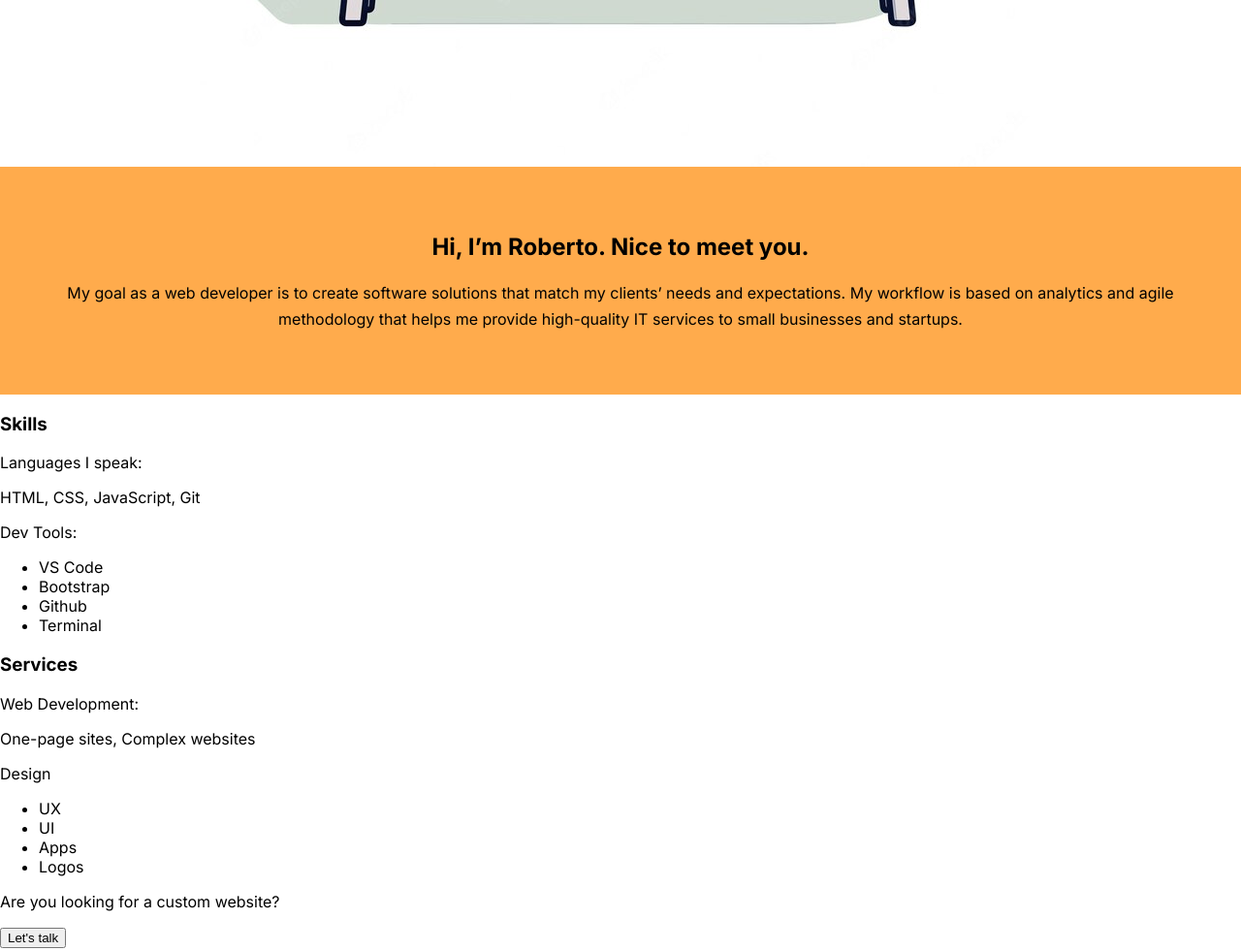
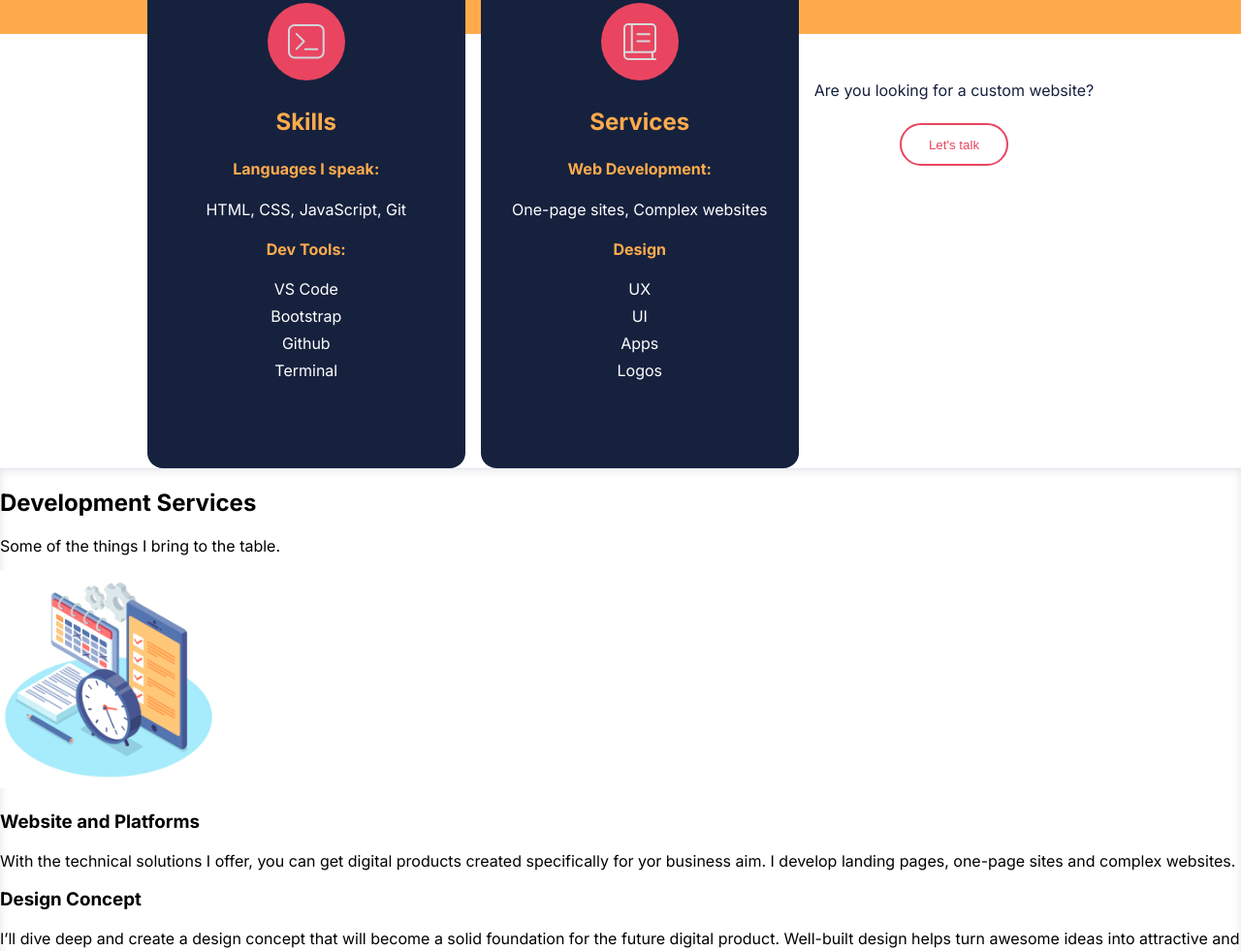
Before and after one commit to Mrtetif/Web-Portfolio-Roberto, a plain HTML site: page index.html in a window 1280 px wide. Shown: the part 1115-2096 px from the top of the page at 97% size. Drawn offline with Linux system fonts and the light colour scheme.

Commit message:
Section Introduction - Skills

```diff
--- a/index.html
+++ b/index.html
@@ -14,10 +14,10 @@
       rel="stylesheet"
     />
   </head>
-  <body>
     <header>
       <div class="header">
-        <img src="./assets/img/logo.svg" alt="Rob Logo" /><button>
+        <img src="./assets/img/svg/logo.svg" alt="Rob Logo" />
+        <button class="btn-secondary">
           Say Hello
         </button>
       </div>
@@ -25,11 +25,11 @@
     <section class="hero">
       <h1>Design, Frontend Development</h1>
       <p>Bringing Ideas to life</p>
-      <img class="avatar" src="./assets/img/Avatar.svg" alt="Rob Avatar" />
+      <img class="avatar" src="./assets/img/svg/Avatar.svg" alt="Rob Avatar" />
       <br />
       <img
         class="hero-foot"
-        src="./assets/img/computer-monitor-with-plant-potted-plant-it_410516-87503.jpg"
+        src="./assets/img/computer-monitor-with-plant-potted-plant-it_410516-87503.png"
         alt="Computer"
       />
     </section>
@@ -44,12 +44,13 @@
         </p>
       </div>
     </section>
-    <section class="skills">
+    <section class="skills center">
       <div>
+        <img src="./assets/img/svg/skillsIcon.svg" alt="Skills Icon" />
         <h3>Skills</h3>
-        <p>Languages I speak:</p>
+        <h4>Languages I speak:</h4>
         <p>HTML, CSS, JavaScript, Git</p>
-        <p>Dev Tools:</p>
+        <h4>Dev Tools:</h4>
         <ul>
           <li>VS Code</li>
           <li>Bootstrap</li>
@@ -58,10 +59,11 @@
         </ul>
       </div>
       <div>
+        <img src="./assets/img/svg/servicesIcon.svg" alt="Services Icon" />
         <h3>Services</h3>
-        <p>Web Development:</p>
+        <h4>Web Development:</h4>
         <p>One-page sites, Complex websites</p>
-        <p>Design</p>
+        <h4>Design</h4>
         <ul>
           <li>UX</li>
           <li>UI</li>
@@ -69,10 +71,10 @@
           <li>Logos</li>
         </ul>
       </div>
-      <p>Are you looking for a custom website?</p>
-      <button>Let's talk</button>
+      <span> Are you looking for a custom website? <br /> <button class="btn center">Let's talk</button></span>
+
     </section>
-    <section class="Development">
+    <section class="development">
       <h2>Development Services</h2>
       <p>Some of the things I bring to the table.</p>
       <img style="width: 14rem" src="./assets/img/4894122.jpg" alt="" />
--- a/main.css
+++ b/main.css
@@ -24,6 +24,7 @@ body {
 }
 
 .hero-foot {
+  width: 36rem;
   max-width: 100%;
 }
 
@@ -37,7 +38,8 @@ body {
 }
 
 .title-introduction {
-  padding: 3rem 2rem;
+  padding: 4rem 2rem;
+  padding-bottom: 10rem;
   background-color: #ffab4c;
 }
 
@@ -47,7 +49,88 @@ body {
   line-height: 170%;
 }
 
+/*This is Skills*/
+
+.skills {
+  display: flex;
+  flex-flow: row wrap;
+  justify-content: center;
+  align-content: center;
+  gap: 1rem;
+}
+
+.skills div {
+  width: 18.5rem;
+  height: 26rem;
+  background-color: #16213e;
+  border-radius: 1rem;
+  padding: 4rem 1rem;
+  margin-top: -6rem;
+}
+
+.skills h3 {
+  font-size: 1.5rem;
+  color: #ffab4c;
+}
+
+.skills h4 {
+  font-size: 1rem;
+  color: #ffab4c;
+}
+
+.skills p {
+  font-size: 1rem;
+  color: #ffffff;
+}
+
+.skills ul {
+  list-style-type: none;
+  padding: 0 0 0 0;
+  font-size: 1rem;
+  color: #ffffff;
+}
+
+.skills li {
+  margin: 0.5rem auto;
+}
+
+.skills span {
+  display: flex;
+  flex-flow: column;
+  gap: 1.5rem;
+  margin-top: 3rem;
+  margin-bottom: 5rem;
+  color: #16213e;
+}
+
+/*This is Development*/
+
+.development {
+  border-top: 1px solid #e3e5ea;
+  box-shadow: inset 0px 1px 10px #e3e5ea;
+}
+
+/*Utilities*/
+
+.btn {
+  width: 7rem;
+  height: 2.75rem;
+  margin: 0 auto;
+  border-radius: 2rem;
+  border: 2px solid #e94560;
+  background-color: #ffffff;
+  color: #e94560;
+}
+
 /*This is !IMPORTANT*/
+.btn-secondary {
+  width: 7rem;
+  height: 2.75rem;
+  border-radius: 2rem;
+  border: 2px solid #ffab4c;
+  background-color: #ffffff;
+  color: #ffab4c;
+}
 
 .center {
   text-align: center !important;
```
Also changed, not shown: assets/img/computer-monitor-with-plant-potted-plant-it_410516-87503.png (added), assets/img/svg/Avatar.svg (renamed from assets/img/Avatar.svg), assets/img/svg/envelope.svg (renamed from assets/img/envelope.svg), assets/img/svg/linkedin.svg (renamed from assets/img/linkedin.svg), assets/img/svg/logo.svg (renamed from assets/img/logo.svg), assets/img/svg/servicesIcon.svg (added), assets/img/svg/skillsIcon.svg (added).
